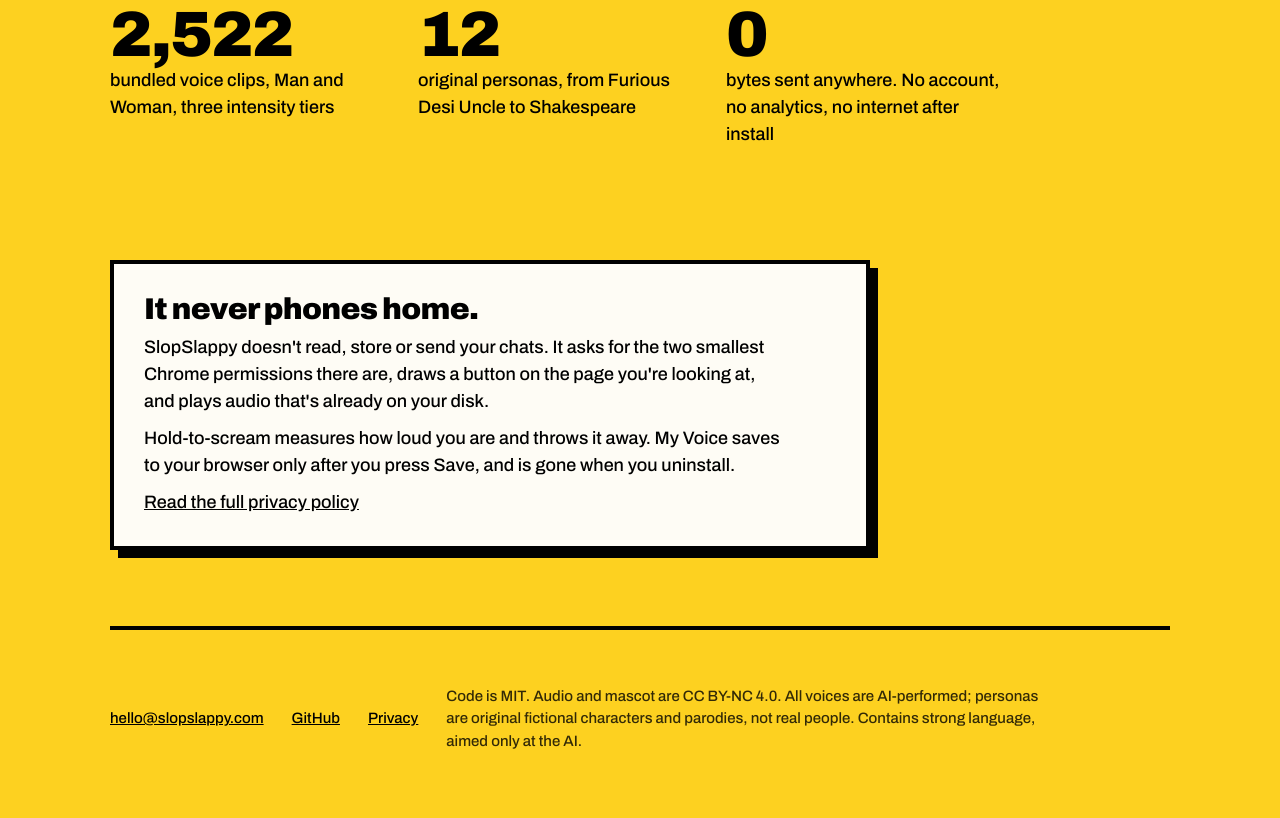
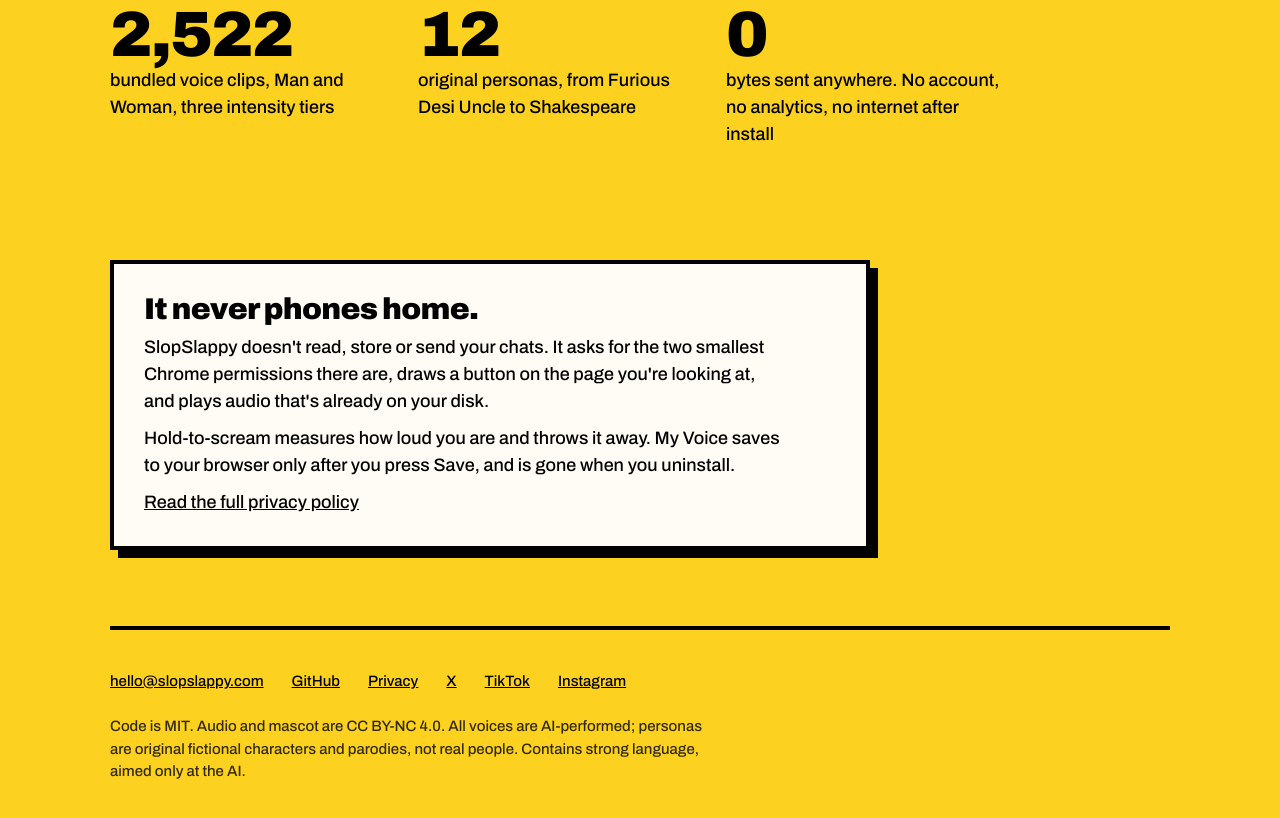
Before and after one commit to slop-slappy/slopslappy, a browser extension: page docs/index.html in a window 1280 px wide. Shown: the part 2460-3278 px from the top of the page. Drawn offline with Linux system fonts and the light colour scheme.

Commit message:
Add social links

```diff
--- a/docs/index.html
+++ b/docs/index.html
@@ -200,6 +200,9 @@
     <a href="mailto:hello@slopslappy.com">hello@slopslappy.com</a>
     <a href="https://github.com/slop-slappy/slopslappy">GitHub</a>
     <a href="privacy.html">Privacy</a>
+    <a href="https://x.com/slopslappyapp">X</a>
+    <a href="https://www.tiktok.com/@slopslappy">TikTok</a>
+    <a href="https://www.instagram.com/slopslappy/">Instagram</a>
     <p class="fine">Code is MIT. Audio and mascot are CC BY-NC 4.0. All voices are AI-performed; personas are original fictional characters and parodies, not real people. Contains strong language, aimed only at the AI.</p>
   </footer>
 </div>
```
Also changed, not shown: 1 other file.
